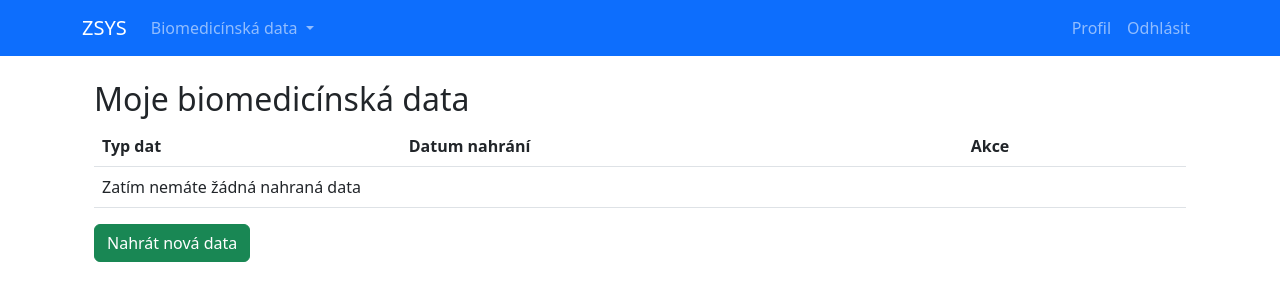
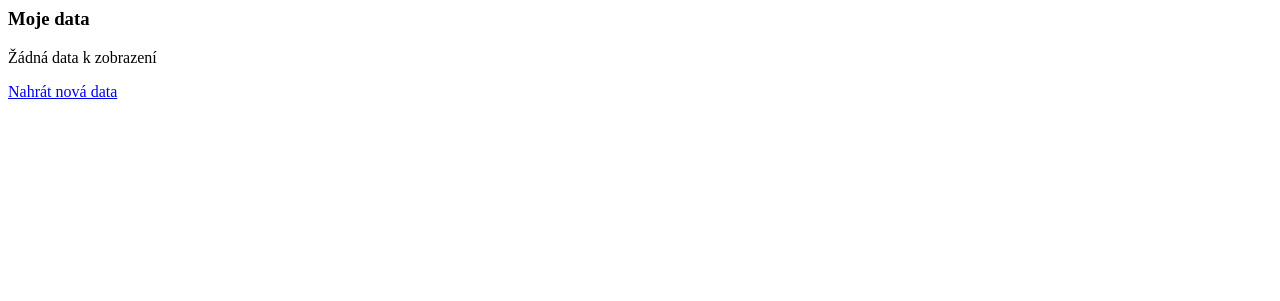
Before and after one commit to jackob-zajicek/Django-biomedical-webapp, a Django app: page /api/ in a window 1280 px wide. Shown: the top 301 px of the page. Run offline with Django 5.2, Linux system fonts and the light colour scheme; a user stored in the database is signed in; data that the repository does not hold is empty; parts of the project's set-up code (start-up, migrations or seed data) failed here and were passed over.

Commit message:
V0.6.4err

```diff
--- a/data/views.py
+++ b/data/views.py
@@ -2,6 +2,11 @@ from django.contrib.auth.decorators import login_required
 from django.shortcuts import render, redirect
 from .models import BiomedicalData
 from .forms import BiomedicalDataForm
+
+@login_required
+def data_list(request):
+    user_data = BiomedicalData.objects.filter(user=request.user)
+    return render(request, 'data/list.html', {'data': user_data})
 
 @login_required
 def upload_data(request):
@@ -11,12 +16,8 @@ def upload_data(request):
             data = form.save(commit=False)
             data.user = request.user
             data.save()
-            return redirect('data_list')
+            return redirect('my_data')
     else:
         form = BiomedicalDataForm()
+
     return render(request, 'data/upload.html', {'form': form})
-
-@login_required
-def data_list(request):
-    user_data = BiomedicalData.objects.filter(user=request.user)
-    return render(request, 'data/list.html', {'data': user_data})
--- a/users/templates/Data/list.html
+++ b/users/templates/Data/list.html
@@ -1,34 +1,16 @@
-{% extends 'base.html' %}
+{% block content %}
+<h3>Moje data</h3>
 
-{% block content %}
-<div class="container mt-4">
-    <h2>Moje biomedicínská data</h2>
+{% for data in user_data %}
+<div class="border p-2 mb-2">
+    <strong>{{ data.title }}</strong><br>
+    {{ data.description|default:"Bez popisu" }}<br>
+    Nahráno: {{ data.uploaded_at|date:"d.m.Y" }} |
+    <a href="{{ data.data_file.url }}">Stáhnout</a>
+</div>
+{% empty %}
+<p>Žádná data k zobrazení</p>
+{% endfor %}
 
-    <table class="table">
-        <thead>
-            <tr>
-                <th>Typ dat</th>
-                <th>Datum nahrání</th>
-                <th>Akce</th>
-            </tr>
-        </thead>
-        <tbody>
-            {% for item in data %}
-            <tr>
-                <td>{{ item.data_type }}</td>
-                <td>{{ item.uploaded_at|date:"d.m.Y H:i" }}</td>
-                <td>
-                    <a href="{{ item.data_file.url }}" class="btn btn-sm btn-primary">Stáhnout</a>
-                </td>
-            </tr>
-            {% empty %}
-            <tr>
-                <td colspan="3">Zatím nemáte žádná nahraná data</td>
-            </tr>
-            {% endfor %}
-        </tbody>
-    </table>
-
-    <a href="{% url 'upload_data' %}" class="btn btn-success">Nahrát nová data</a>
-</div>
+<a href="{% url 'upload_data' %}" class="btn btn-success">Nahrát nová data</a>
 {% endblock %}
--- a/users/templates/Data/upload.html
+++ b/users/templates/Data/upload.html
@@ -1,9 +1,8 @@
 {% extends 'base.html' %}
 
 {% block content %}
-<div class="container mt-4">
-    <h2>Nahrát biomedicínská data</h2>
-
+<div class="container mt-3">
+    <h3>Nahrát nová data</h3>
     <form method="post" enctype="multipart/form-data">
         {% csrf_token %}
         {{ form.as_p }}
--- a/users/urls.py
+++ b/users/urls.py
@@ -15,6 +15,6 @@ path('register/', RegisterView.as_view(), name='register'),
     path('login/', auth_views.LoginView.as_view(template_name='users/login.html'), name='login'),
     path('logout/', views.logout_view, name='logout'),
     path('', include(router.urls)),
-    path('data/', views.data_list, name='data_list'),
+    path('mydata/', my_data, name='my_data'),
     path('data/upload/', views.upload_data, name='upload_data'),
 ]
```
Also changed, not shown: data/models.py (+4 -7 lines), users/views.py (+4 -3 lines), data/migrations/0001_initial.py, data/migrations/0002_biomedicaldata_biomedicaldevice_and_more.py (deleted), data/migrations/0003_biomedicaldevice_owner_biomedicaldata_device_and_more.py (deleted), db.sqlite3.
